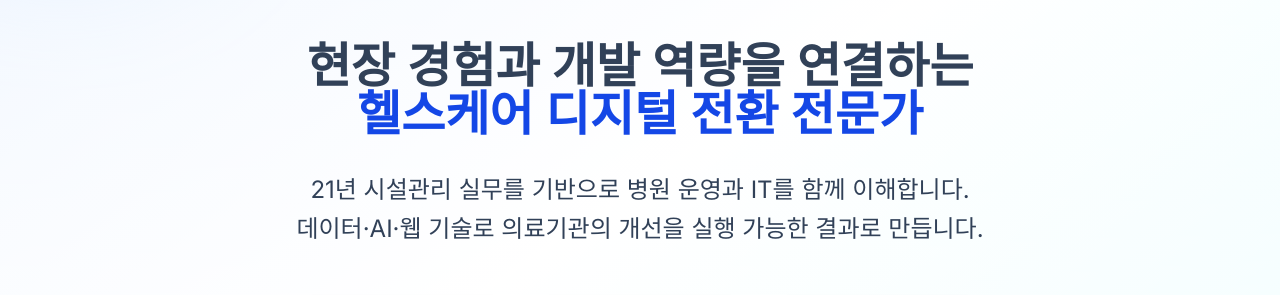
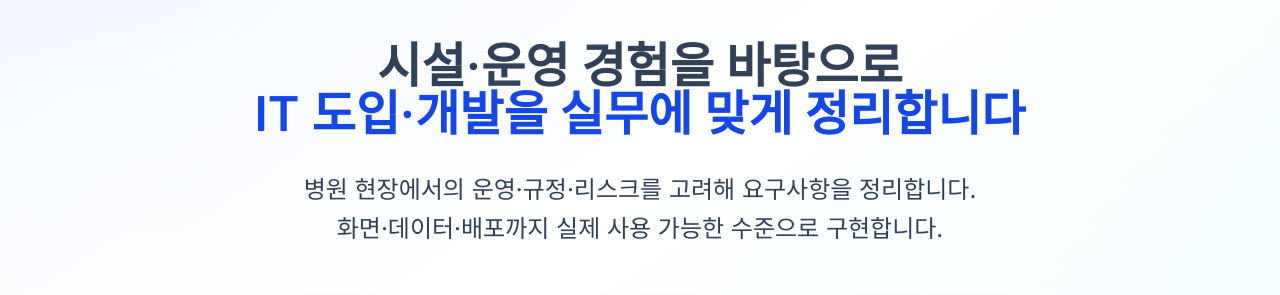
Before and after one commit to boam79/boam79_pr, a Next.js app: page / in a window 1280 px wide. Shown: the part 317-612 px from the top of the page. Built offline with nearby package versions, Linux system fonts and the light colour scheme; no server answers.

Commit message:
Copy: apply proposal 2 hero headline and subcopy
Co-authored-by: boam79 <boam79@users.noreply.github.com>

```diff
--- a/components/home/HeroSection.tsx
+++ b/components/home/HeroSection.tsx
@@ -36,8 +36,8 @@ export default function HeroSection() {
               Boam79
             </h1>
             <h2 className="mb-8 text-2xl font-semibold text-slate-700 md:text-4xl lg:text-5xl">
-              현장 경험과 개발 역량을 연결하는
-              <span className="block text-blue-700">헬스케어 디지털 전환 전문가</span>
+              시설·운영 경험을 바탕으로
+              <span className="block text-blue-700">IT 도입·개발을 실무에 맞게 정리합니다</span>
             </h2>
           </motion.div>
 
@@ -47,9 +47,9 @@ export default function HeroSection() {
             transition={{ duration: 0.6, delay: 0.2 }}
             className="mx-auto mb-12 max-w-3xl text-lg leading-relaxed text-slate-700 md:text-2xl"
           >
-            21년 시설관리 실무를 기반으로 병원 운영과 IT를 함께 이해합니다.
+            병원 현장에서의 운영·규정·리스크를 고려해 요구사항을 정리합니다.
             <br />
-            데이터·AI·웹 기술로 의료기관의 개선을 실행 가능한 결과로 만듭니다.
+            화면·데이터·배포까지 실제 사용 가능한 수준으로 구현합니다.
           </motion.p>
 
           <motion.div
```
